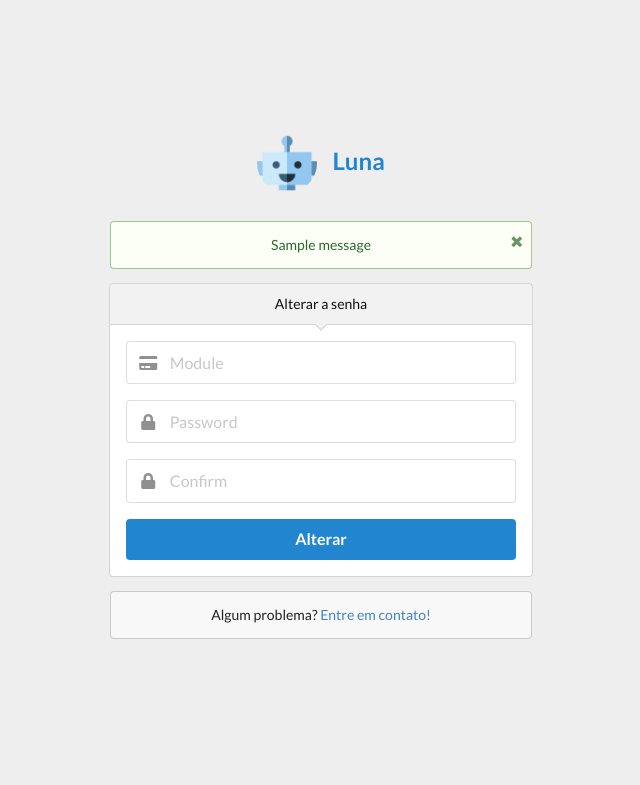
After one commit to luna-assistant/legacy-luna, a Python web app: template backend/luna/client/templates/auth/new_password.html in a window 1280 px wide. The commit adds this page. Shown: the top 785 px of the page, without its empty margins (319-959 px from the left). Run offline with Jinja, Linux system fonts and the light colour scheme; the template is opened without the code that fills it, so the values that code supplies are empty, except form fields; one stand-in notice (Sample message) is shown; form fields are guessed from the names that the template uses; some libraries are stand-ins or nearby versions.

Commit message:
Adiciona Front para a mudança de senha (A ideia é que o usuário digite seu email e uma senha temporária seja enviada para ele); Adiciona no arquivo views.py a rota para a alteração da senha

```diff
--- /dev/null
+++ b/backend/luna/client/templates/auth/new_password.html
@@ -0,0 +1,130 @@
+<!DOCTYPE html>
+<html>
+
+<head>
+  <meta charset="utf-8" />
+  <meta name="viewport" content="width=device-width, initial-scale=1" />
+  <title>Luna Web</title>
+  <link href="https://fonts.googleapis.com/css?family=Lato:400,700" rel="stylesheet">
+  <link rel="stylesheet" href="https://cdnjs.cloudflare.com/ajax/libs/semantic-ui/2.2.10/semantic.min.css" />
+  <style>
+    body {
+      background-color: #eee;
+    }
+
+    body>.grid {
+      height: 100%;
+    }
+
+    .image {
+      margin-top: -100px;
+    }
+
+    .column {
+      max-width: 450px;
+    }
+  </style>
+</head>
+
+<body>
+  <div class="ui middle aligned center aligned grid">
+    <div class="column">
+      <h2 class="ui blue image header">
+        <img class="ui image circular" src="{{url_for('static', filename='images/logo.png')}}" />
+        <div class="content">
+          Luna
+        </div>
+      </h2>
+
+      {% with messages = get_flashed_messages(with_categories=true) %}
+      {% if messages %}
+      {% for category, message in messages %}
+      <div class="ui {{ category }} message">
+        <i class="close icon"></i>
+        {{message}}
+      </div>
+      {% endfor %}
+      {% endif %}
+      {% endwith %}
+
+      <div class="ui top attached pointing one item menu">
+        <a class="item active" data-tab="login">Alterar a senha</a>
+      </div>
+
+      <form role="form" data-tab="register" method="post" action="{{url_for('auth.register')}}" class="ui large register form bottom attached active tab segment">
+        {{ register_form.hidden_tag() }}
+        <div class="field">
+          <div class="ui left icon input">
+            <i class="credit card alternative icon"></i>
+            {{ register_form.module(placeholder=register_form.module.label.text) }}
+          </div>
+        </div>
+        <div class="field">
+          <div class="ui left icon input">
+            <i class="lock icon"></i>
+            {{ register_form.password(placeholder=register_form.password.label.text) }}
+          </div>
+        </div>
+        <div class="field">
+          <div class="ui left icon input">
+            <i class="lock icon"></i>
+            {{ register_form.confirm(placeholder=register_form.confirm.label.text) }}
+          </div>
+        </div>
+        <div class="ui fluid large blue submit button">Alterar</div>
+
+        <div class="ui error message">
+        </div>
+
+      </form>
+
+      <div class="ui message">
+        Algum problema? <a href="#">Entre em contato!</a>
+      </div>
+    </div>
+  </div>
+
+  <script src="https://code.jquery.com/jquery-2.2.4.min.js"></script>
+  <script src="https://cdnjs.cloudflare.com/ajax/libs/semantic-ui/2.2.10/semantic.min.js"></script>
+  <script src="{{url_for('static', filename='main.js')}}" type="text/javascript"></script>
+  <script>
+    $('.ui.register.form').form({
+      fields: {
+        module: {
+          identifier: 'module',
+          rules: [{
+            type: 'empty',
+            prompt: 'Por favor, identifique seu módulo'
+          },{
+            type: 'length[6]',
+            prompt: 'Identificadores de módulos tem no mínimo 6 caracteres'
+          }]
+        },
+        password: {
+          identifier: 'password',
+          rules: [{
+              type: 'empty',
+              prompt: 'Por favor, insira sua senha'
+            },
+            {
+              type: 'length[6]',
+              prompt: 'Sua senha deve ter no mínimo 6 caracteres'
+            }
+          ]
+        },
+        confirm: {
+          identifier: 'confirm',
+          rules: [{
+              type: 'empty',
+              prompt: 'Por favor, insira a confirmação da senha'
+            }
+          ]
+        }
+      }
+    });
+
+    $('.ui.menu .item').tab();
+  </script>
+</body>
+
+</html>
```
Also changed, not shown: backend/luna/client/templates/auth/login.html (+37 -1 lines), backend/luna/server/auth/forms.py (+12 -1 lines), backend/luna/server/auth/views.py (+15 -6 lines), backend/luna/server/repositories.py (line endings or trailing spaces).
